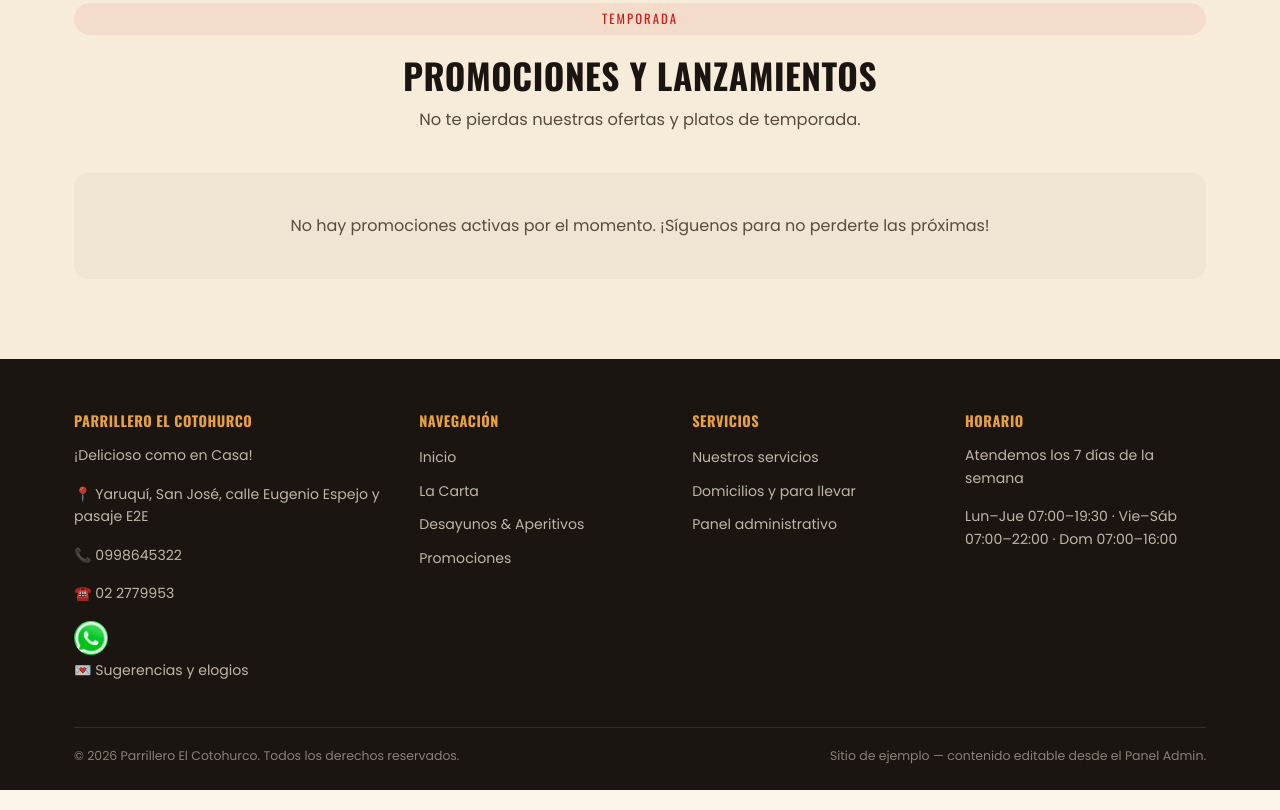
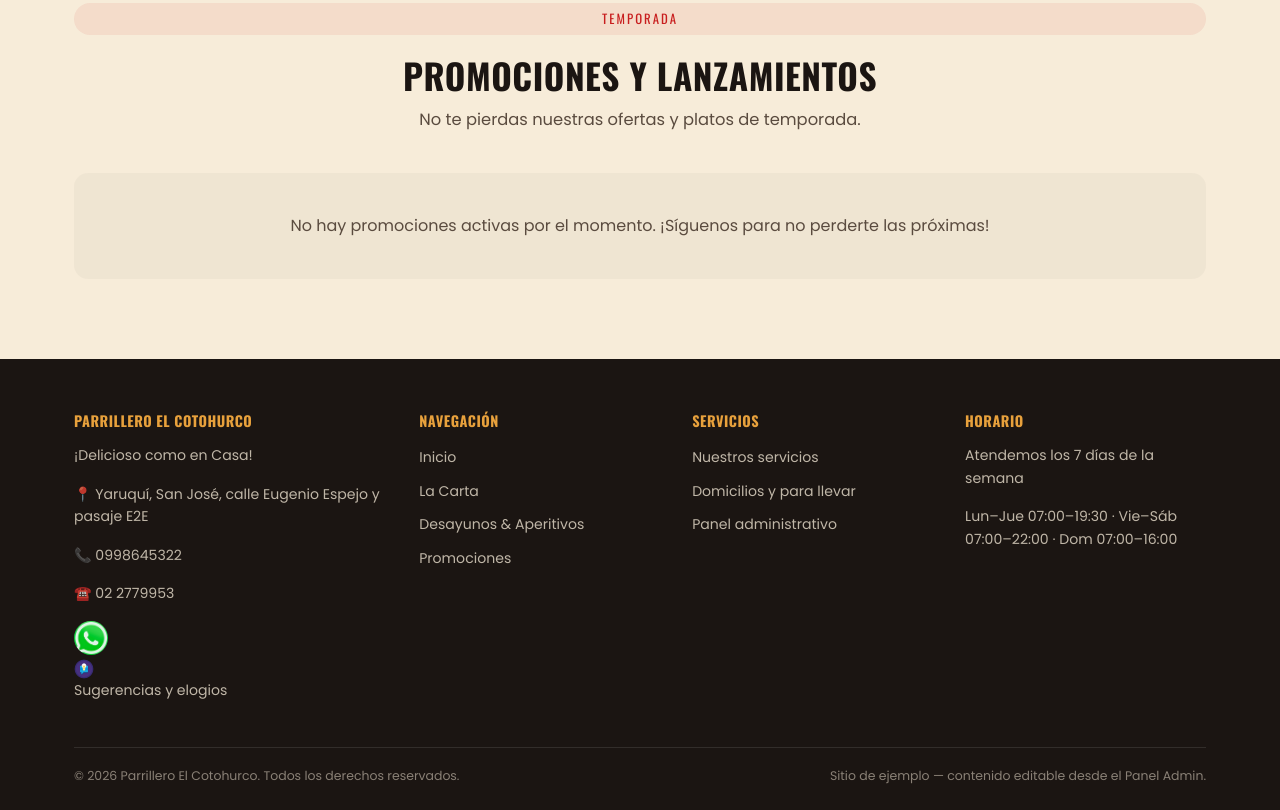
Before and after one commit to jhoncalva016-cell/Parrillero-cotohurco, a website: page index.html in a window 1280 px wide. Shown: the part 2980-3790 px from the top of the page. Drawn offline with nearby package versions, Linux system fonts and the light colour scheme.

Commit message:
Add files via upload

```diff
--- a/css/style.css
+++ b/css/style.css
@@ -629,6 +629,14 @@ p{margin:0 0 1rem;}
   transform:translateY(-2px);
   box-shadow:0 4px 10px rgba(0,0,0,0.35);
 }
+.feedback-icon{
+  width:20px;
+  height:20px;
+  border-radius:50%;
+  object-fit:cover;
+  vertical-align:middle;
+  margin-right:4px;
+}
 .footer-bottom{
   border-top:1px solid rgba(255,255,255,0.1);
   padding-top:18px;
--- a/index.html
+++ b/index.html
@@ -114,7 +114,7 @@
           <a href="#" data-social="instagram" target="_blank" rel="noopener" title="Instagram"><img src="images/social-instagram.png" alt="Instagram"></a>
           <a href="#" data-social="tiktok" target="_blank" rel="noopener" title="TikTok"><img src="images/social-tiktok.png" alt="TikTok"></a>
         </div>
-        <p><a href="#" data-feedback-link target="_blank" rel="noopener">💌 Sugerencias y elogios</a></p>
+        <p><a href="#" data-feedback-link target="_blank" rel="noopener"><img src="images/icon-feedback.png" alt="" class="feedback-icon"> Sugerencias y elogios</a></p>
       </div>
       <div>
         <h4>Navegación</h4>
```
Also changed, not shown: carta.html (+1 -1 lines), desayunos.html (+1 -1 lines), domicilios.html (+1 -1 lines), promociones.html (+1 -1 lines), servicios.html (+1 -1 lines), images/icon-feedback.png (added).
